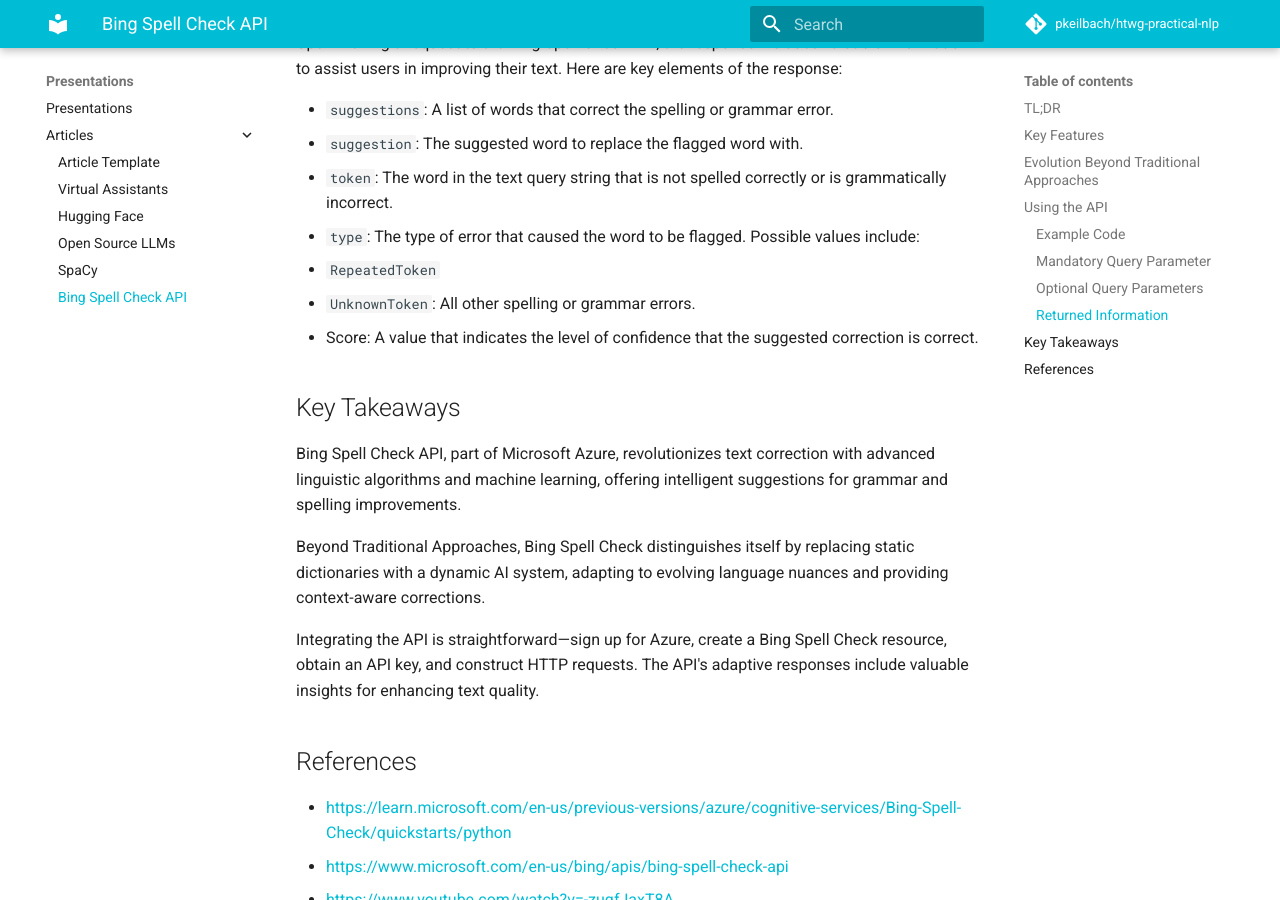
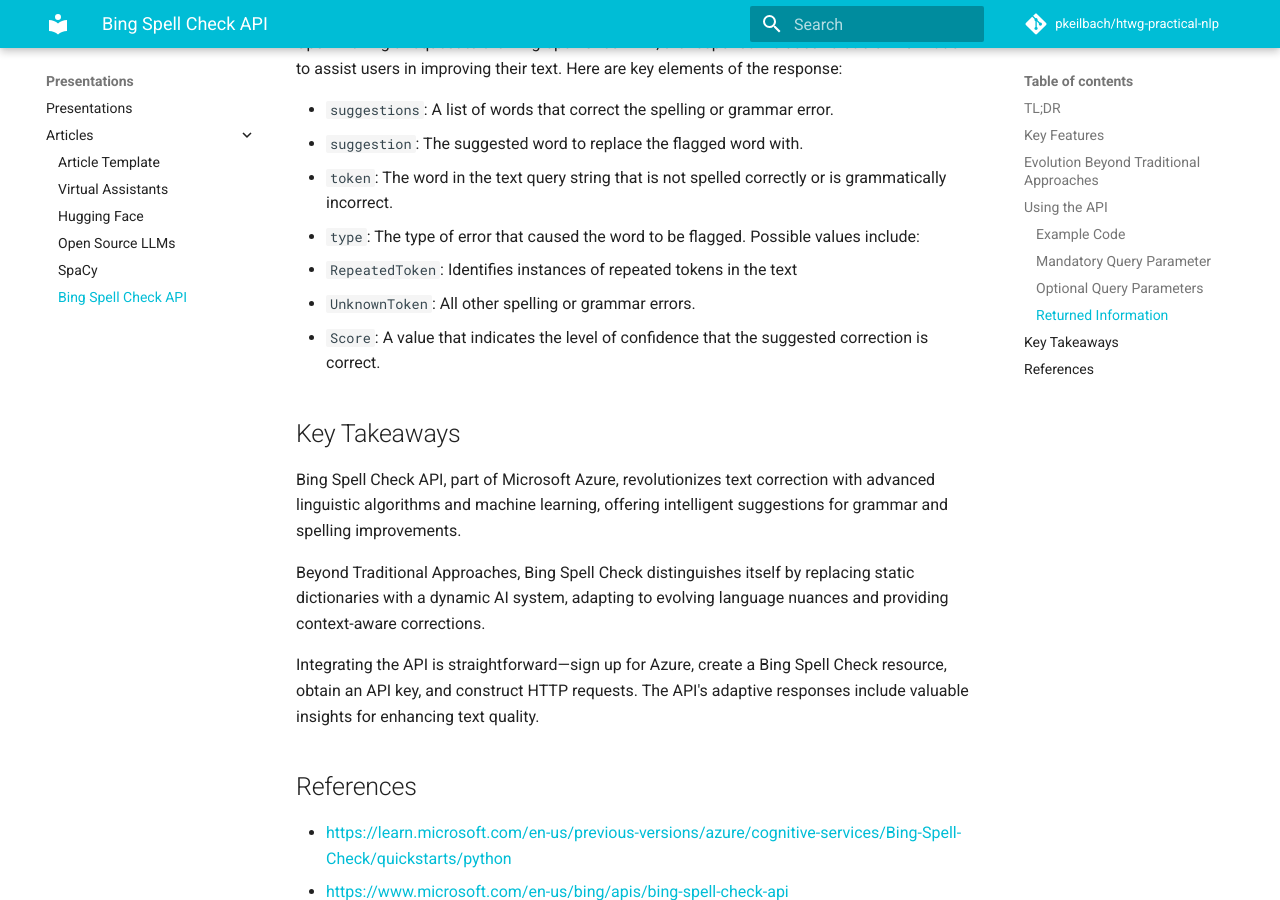
Before and after one commit to pkeilbach/htwg-practical-nlp, an MkDocs documentation site: the page built from docs/presentations/articles/bing_spell_check_api.md, in a window 1280 px wide and 900 px high, scrolled down 3637 px. Built offline with MkDocs 1.6.1 and Material for MkDocs 9.7.7, drawn with Linux system fonts in a browser that asks for light colours; comment, search, counter and statistics services are not loaded.

Commit message:
add info

```diff
--- a/docs/presentations/articles/bing_spell_check_api.md
+++ b/docs/presentations/articles/bing_spell_check_api.md
@@ -127,9 +127,9 @@
 - `suggestion`: The suggested word to replace the flagged word with.
 - `token`: The word in the text query string that is not spelled correctly or is grammatically incorrect.
 - `type`: The type of error that caused the word to be flagged. Possible values include:
-  - `RepeatedToken`
+  - `RepeatedToken`: Identifies instances of repeated tokens in the text
   - `UnknownToken`: All other spelling or grammar errors.
-- Score: A value that indicates the level of confidence that the suggested correction is correct.
+- `Score`: A value that indicates the level of confidence that the suggested correction is correct.
 
 ## Key Takeaways
 
```
